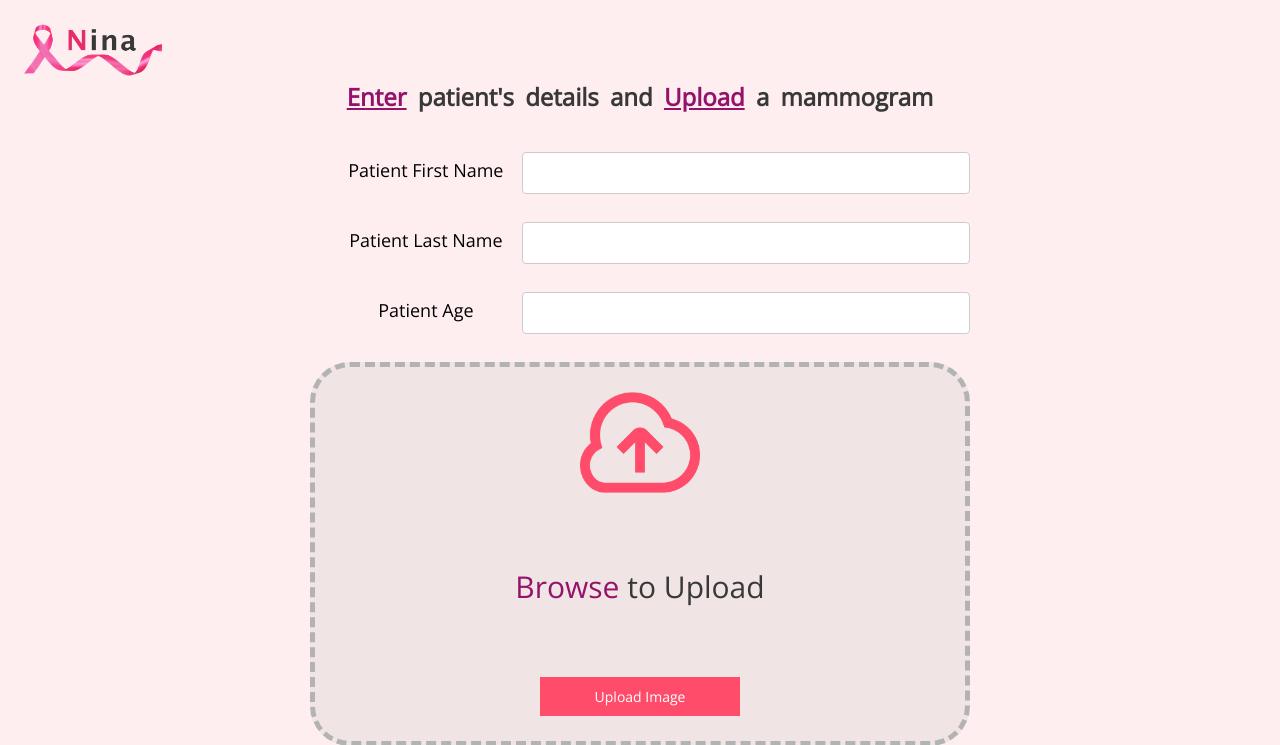
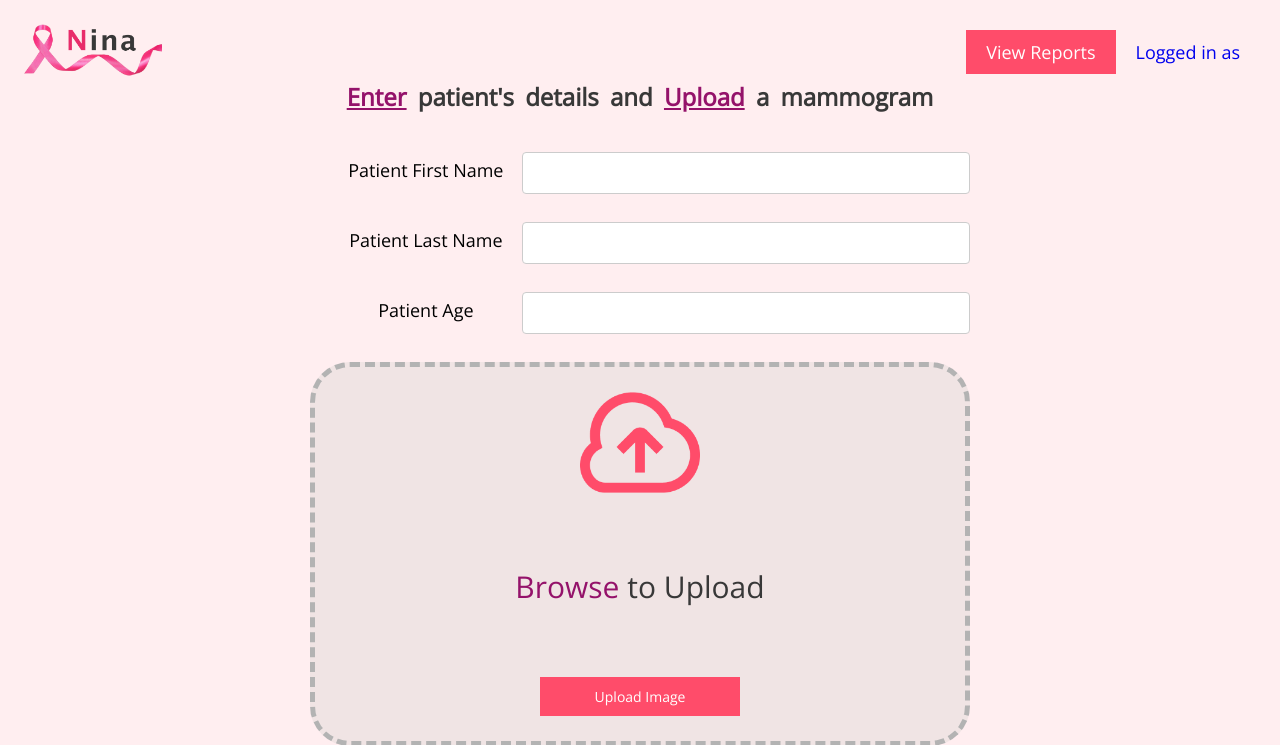
Before and after one commit to mwisechacha/Project-Nina, a Django app: page /upload/ in a window 1280 px wide. Shown: the top 745 px of the page. Run offline with Django 5.2, Linux system fonts and the light colour scheme; parts of the project's set-up code (start-up, migrations or seed data) failed here and were passed over.

Commit message:
add report button

```diff
--- a/predictions/templates/predictions/upload_image.html
+++ b/predictions/templates/predictions/upload_image.html
@@ -8,8 +8,20 @@
     <link rel="stylesheet" href="{% static 'css/upload_image.css' %}">
 </head>
 <body>
-    <div class="logo-container">
-        <img src="{% static 'images/nina-logo.png' %}" alt="Nina Logo">
+    <div class="header">
+        <div class="logo-container">
+            <a href="{% url 'home' %}">
+                <img src="{% static 'images/nina-logo.png' %}" alt="Nina Logo">
+            </a>
+        </div>
+        <div class="right-header">
+            <div class="btn">
+                <a href="#" class="btn-reports">View Reports</a>
+            </div>
+            <div class="login">
+                <a href="{% url 'login' %}" class="btn-login">Logged in as</a>
+            </div>
+        </div>
     </div>
     <div class="upload-container">
         <form id="upload-form" method="POST" enctype="multipart/form-data">
--- a/predictions/views.py
+++ b/predictions/views.py
@@ -154,8 +154,8 @@ def generate_report_view(request, mammogram_id):
     # patient information
     elements.append(Paragraph("Patient Information", styles["SubHeading"]))
     patient_info_data = [
-        ["Patient Name:", patient.first_name + " " + patient.last_name],
-        ["Age:", str(patient.age)]
+        ["PATIENT NAME:", patient.first_name + " " + patient.last_name],
+        ["AGE:", str(patient.age)]
     ]
     patient_info_table = Table(patient_info_data, colWidths=[150, 300])
     patient_info_table.setStyle(TableStyle([
@@ -168,7 +168,7 @@ def generate_report_view(request, mammogram_id):
     elements.append(Spacer(1, 10))
 
     # findings and diagnosis
-    elements.append(Paragraph("<u>Summary Findings<u>", styles["SubHeading"]))
+    elements.append(Paragraph("<u>SUMMARY FINDINGS<u>", styles["SubHeading"]))
     findings_text = f"""
     The mammogram was analyzed using a ResNet18 model for image-based classification
     and a Random Forest Classifier for mass attributes. The model predicted the diagnosis as
@@ -178,14 +178,14 @@ def generate_report_view(request, mammogram_id):
     elements.append(Spacer(1, 10))
 
     # mammogram image
-    elements.append(Paragraph("Mammogram Image", styles["SubHeading"]))
+    elements.append(Paragraph("MAMMOGRAM IMAGE", styles["SubHeading"]))
     elements.append(Spacer(1, 5))
     mammogram_image_path = mammogram.image.path
     elements.append(Image(mammogram_image_path, width=80, height=80))
     elements.append(Spacer(1, 15))
 
     # mass attributes table
-    elements.append(Paragraph("Mass Attributes", styles["SubHeading"]))
+    elements.append(Paragraph("MASS ATTRIBUTES", styles["SubHeading"]))
     attributes_data = [
         ["Mass Shape", mammogram.mass_shape],
         ["Mass Margin", mammogram.mass_margin],
--- a/static/css/upload_image.css
+++ b/static/css/upload_image.css
@@ -11,11 +11,44 @@ body{
     height: 100vh;
 }
 
+.logo-container{
+    position: absolute;
+    top: 20px;
+    left: 20px;
+}
+
+.logo-container img{
+    height: 60px;
+    width: auto;
+}
+
+.right-header{
+    position: absolute;
+    top: 20px;
+    right: 20px;
+    display: flex;
+    gap: 20px;
+    padding: 20px;
+}
+
+.right-header a{
+    font-family: 'Open Sans', sans-serif;
+    font-size: 18px;
+    text-decoration: none;
+}
+
+.btn-reports{
+    padding: 10px 20px;
+    background-color: #FF4C6A;
+    color: white;
+    border: none;
+    cursor: pointer;
+}
+
 .upload-container{
     align-self: center;
     text-align: center;
     padding: 20px;
-
 }
 
 .upload-title{
@@ -81,17 +114,6 @@ body{
 .patient-details input:focus{
     border-color: #FF4C6A;
     box-shadow: 0 0 5px rgba(255, 89, 143, 0.5);
-}
-
-.logo-container{
-    position: absolute;
-    top: 20px;
-    left: 20px;
-}
-
-.logo-container img{
-    height: 60px;
-    width: auto;
 }
 
 .drag-zone{
```
